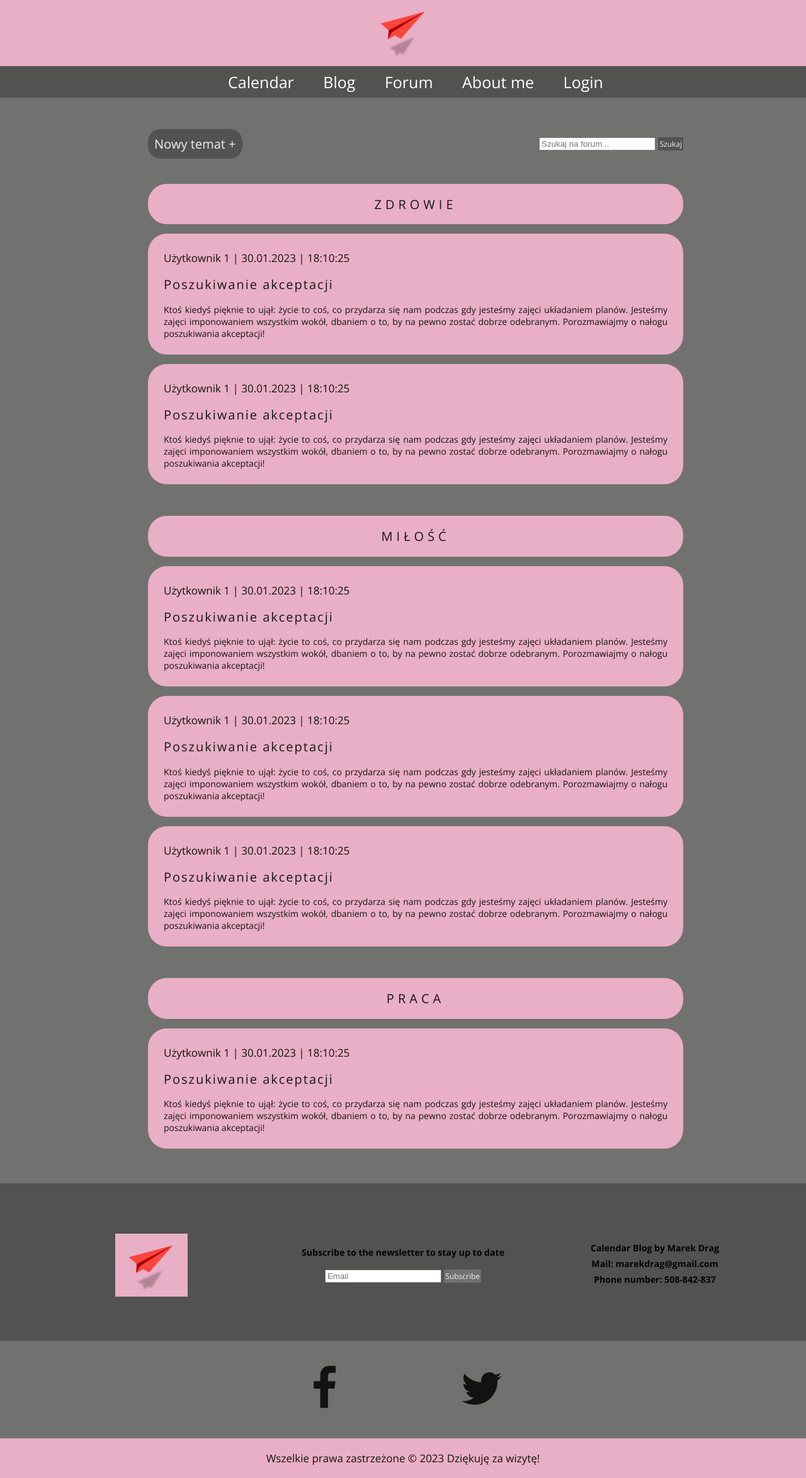
After one commit to UserMarekDrag/menstrual-calendar, a Django app: template blog/templates/blog/forum_list.html in a window 1280 px wide. The commit adds this page. Shown: the whole page at 63% size. Run offline with Django 4.2, Linux system fonts and the light colour scheme; the template is opened without the code that fills it, so the values that code supplies are empty.

Commit message:
Added new HTML template and CSS style to forum main page
New style to forum page was added in main.css file.

```diff
--- /dev/null
+++ b/blog/templates/blog/forum_list.html
@@ -0,0 +1,238 @@
+<!DOCTYPE html>
+<html lang="pl">
+<html>
+    <head>
+        <meta charset="utf-8">
+        <title>Calendar blog</title>
+        <meta name="author" content="Marek Drąg">
+
+        <meta http-equiv="X-Ua-Compatible" content="IE=edge,chrome=1">
+
+        <link rel="stylesheet" href="main.css">
+	    <link rel="stylesheet" href="css/fontello.css">
+        <link href="https://fonts.googleapis.com/css?family=Open+Sans:400,700&amp;subset=latin-ext" rel="stylesheet">
+	    <link href="https://fonts.googleapis.com/css?family=Open+Sans:400,700&amp;subset=latin-ext" rel="stylesheet">
+
+
+    </head>
+    <body>
+        <header>
+            <div class="logo">
+
+                <div class="logoimg">
+
+                        <a href="#"><img src="img/logo_sqer.png"></a>
+
+                </div>
+            </div>
+
+            <nav id="topnav">
+
+                <ul class="menu">
+                        <li><a href="index.html">Calendar</a></li>
+                        <li><a href="#">Blog</a></li>
+                        <li><a href="#">Forum</a></li>
+                        <li><a href="#">About me</a></li>
+                        <li><a href="#">Login</a></li>
+                </ul>
+            </nav>
+        </header>
+
+        <div class="container-forum">
+            <div class="forum">
+                <main>
+
+                    <header>
+
+                         <div class="new-forum-post">
+
+                            <a href="#" class="botton-new-post">Nowy temat +</a>
+
+                        </div>
+
+                        <div class="search-forum">
+
+                            <input type="search" name="search" placeholder="Szukaj na forum...">
+                            <a href="#" class="botton-search">Szukaj</a>
+
+                        </div>
+
+                        <div style="clear: both;"></div>
+
+                    </header>
+
+                    <article>
+
+                        <section>
+
+                            <header>
+
+                                <div class="details-forum">
+                                    <h2>ZDROWIE</h2>
+                                </div>
+
+                            </header>
+
+                            <div class="post-forum">
+
+                                <div class="details-forum-post">
+                                    <p>Użytkownik 1 | 30.01.2023 | 18:10:25</p>
+                                </div>
+
+                                <div class="post-forum-txt">
+                                    <h2>Poszukiwanie akceptacji</h2>
+                                    <p>Ktoś kiedyś pięknie to ujął: życie to coś, co przydarza się nam podczas gdy jesteśmy zajęci układaniem planów. Jesteśmy zajęci imponowaniem wszystkim wokół, dbaniem o to, by na pewno zostać dobrze odebranym. Porozmawiajmy o nałogu poszukiwania akceptacji!</p>
+                                </div>
+
+                            </div>
+
+                            <div class="post-forum">
+
+                                <div class="details-forum-post">
+                                    <p>Użytkownik 1 | 30.01.2023 | 18:10:25</p>
+                                </div>
+
+                                <div class="post-forum-txt">
+                                    <h2>Poszukiwanie akceptacji</h2>
+                                    <p>Ktoś kiedyś pięknie to ujął: życie to coś, co przydarza się nam podczas gdy jesteśmy zajęci układaniem planów. Jesteśmy zajęci imponowaniem wszystkim wokół, dbaniem o to, by na pewno zostać dobrze odebranym. Porozmawiajmy o nałogu poszukiwania akceptacji!</p>
+                                </div>
+
+                            </div>
+
+                        </section>
+                        <section>
+
+                            <header>
+
+                                <div class="details-forum">
+                                    <h2>MIŁOŚĆ</h2>
+                                </div>
+
+                            </header>
+
+                            <div class="post-forum">
+
+                                <div class="details-forum-post">
+                                    <p>Użytkownik 1 | 30.01.2023 | 18:10:25</p>
+                                </div>
+
+                                <div class="post-forum-txt">
+                                    <h2>Poszukiwanie akceptacji</h2>
+                                    <p>Ktoś kiedyś pięknie to ujął: życie to coś, co przydarza się nam podczas gdy jesteśmy zajęci układaniem planów. Jesteśmy zajęci imponowaniem wszystkim wokół, dbaniem o to, by na pewno zostać dobrze odebranym. Porozmawiajmy o nałogu poszukiwania akceptacji!</p>
+                                </div>
+
+                            </div>
+
+                            <div class="post-forum">
+
+                                <div class="details-forum-post">
+                                    <p>Użytkownik 1 | 30.01.2023 | 18:10:25</p>
+                                </div>
+
+                                <div class="post-forum-txt">
+                                    <h2>Poszukiwanie akceptacji</h2>
+                                    <p>Ktoś kiedyś pięknie to ujął: życie to coś, co przydarza się nam podczas gdy jesteśmy zajęci układaniem planów. Jesteśmy zajęci imponowaniem wszystkim wokół, dbaniem o to, by na pewno zostać dobrze odebranym. Porozmawiajmy o nałogu poszukiwania akceptacji!</p>
+                                </div>
+
+                            </div>
+
+                            <div class="post-forum">
+
+                                <div class="details-forum-post">
+                                    <p>Użytkownik 1 | 30.01.2023 | 18:10:25</p>
+                                </div>
+
+                                <div class="post-forum-txt">
+                                    <h2>Poszukiwanie akceptacji</h2>
+                                    <p>Ktoś kiedyś pięknie to ujął: życie to coś, co przydarza się nam podczas gdy jesteśmy zajęci układaniem planów. Jesteśmy zajęci imponowaniem wszystkim wokół, dbaniem o to, by na pewno zostać dobrze odebranym. Porozmawiajmy o nałogu poszukiwania akceptacji!</p>
+                                </div>
+
+                            </div>
+
+                        </section>
+                        <section>
+
+                            <header>
+
+                                <div class="details-forum">
+                                    <h2>PRACA</h2>
+                                </div>
+
+                            </header>
+
+                            <div class="post-forum">
+
+                                <div class="details-forum-post">
+                                    <p>Użytkownik 1 | 30.01.2023 | 18:10:25</p>
+                                </div>
+
+                                <div class="post-forum-txt">
+                                    <h2>Poszukiwanie akceptacji</h2>
+                                    <p>Ktoś kiedyś pięknie to ujął: życie to coś, co przydarza się nam podczas gdy jesteśmy zajęci układaniem planów. Jesteśmy zajęci imponowaniem wszystkim wokół, dbaniem o to, by na pewno zostać dobrze odebranym. Porozmawiajmy o nałogu poszukiwania akceptacji!</p>
+                                </div>
+
+                            </div>
+
+                        </section>
+
+                    </article>
+                </main>
+            </div>
+        </div>
+
+        <footer>
+
+            <div class="contact-conteiner">
+
+                <div class="contact">
+
+                    <div class="logo-contact">
+
+                        <img src="img/logo_sqer.png">
+
+                    </div>
+
+                    <div class="email">
+
+                        <h5>Subscribe to the newsletter to stay up to date</h5>
+                        <input type="email" name="email" placeholder="Email">
+                        <a href="#" class="botton">Subscribe</a>
+
+                    </div>
+
+                    <div class="information">
+
+                        <h5>Calendar Blog by Marek Drag</h5>
+                        <h5>Mail: marekdrag@gmail.com</h5>
+                        <h5>Phone number: 508-842-837</h5>
+
+                    </div>
+
+                    <div style="clear:both"></div>
+                </div>
+            </div>
+
+            <div class="socials">
+
+                <div class="socialdivs">
+
+                    <div class="fb">
+                        <i class="icon-facebook"></i>
+                    </div>
+
+                    <div class="tw">
+                        <i class="icon-twitter"></i>
+                    </div>
+
+                    <div style="clear:both"></div>
+                </div>
+            </div>
+
+            <div class="info">
+                Wszelkie prawa zastrzeżone &copy; 2023 Dziękuję za wizytę!
+            </div>
+
+        </footer>
+
+    </body>
+</html>
--- a/blog/templates/blog/main.css
+++ b/blog/templates/blog/main.css
@@ -133,7 +133,6 @@ h1
     display: inline-block;
 	width: 450px;
 	font-size: 14px;
-
 }
 
 h2
@@ -222,11 +221,6 @@ h2
 	background-color: #e9afc6;
 }
 
-footer
-{
-
-}
-
 .socials
 {
 	text-align: center;
@@ -310,8 +304,6 @@ footer
 	margin-top: auto;
 	margin-left: auto;
 	margin-top: 0;
-
-
 }
 
 .comments h1
@@ -320,15 +312,12 @@ footer
 	margin-top: 0;
 }
 
-
-
 .comment
 {
 	background-color: #717270;
 	padding: 10px;
 	margin-top: auto;
 	margin-left: auto;
-
 }
 
 .comment img
@@ -348,7 +337,6 @@ footer
 	float: left;
 	padding: 10px;
 	padding-top: 10px;
-
 }
 
 .east
@@ -366,7 +354,6 @@ footer
 .east h2
 {
 	font-weight: 600;
-
 }
 
 .east ul
@@ -378,3 +365,112 @@ footer
 {
 	margin-bottom: 5px;
 }
+
+.container-forum
+{
+	background-color: #717270;
+	margin-left: auto;
+	margin-right: auto;
+	width: 850px;
+	text-align: center;
+	margin-top: 20px;
+	margin-bottom: 20px;
+}
+
+.forum
+{
+	width: 850px;
+	padding: 20px;
+}
+
+.new-forum-post
+{
+	margin-top: 20px;
+	float: left;
+	width: 200px;
+	text-align: left;
+}
+
+.botton-new-post
+{
+	background-color: #525350;
+	padding: 10px;
+	color: #efefef;
+	font-size: 20px;
+	text-decoration: none;
+	border-radius: 20px;
+	min-width: 200px;
+    margin-top: 20px;
+}
+
+.botton-new-post:hover
+{
+	background-color: #5d5e5b;
+}
+
+.search-forum
+{
+	float: left;
+	margin-top: 20px;
+	width: 650px;
+	text-align: right;
+}
+
+.botton-search
+{
+	background-color: #525350;
+	padding: 2px;
+	color: #efefef;
+	font-size: 12px;
+	text-decoration: none;
+	border-radius: 0px;
+	min-width: 200px;
+    margin-top: 20px;
+}
+
+.botton-search:hover
+{
+	background-color: #5d5e5b;
+}
+
+.details-forum
+{
+	background-color: #e9afc6;
+	padding-top: 2px;
+	padding-bottom: 2px;
+	text-align: center;
+	margin-top: 50px;
+	border-radius: 30px;
+	margin-bottom: 15px;
+}
+
+.details-forum h2
+{
+	letter-spacing: 6px;
+}
+
+.post-forum
+{
+	background-color: #e9afc6;
+	padding-left: 25px;
+	padding-right: 25px;
+	padding-top: 10px;
+	padding-bottom: 10px;
+	text-align: justify;
+	margin-bottom: 15px;
+	border-radius: 30px;
+}
+
+.post-forum-txt
+{
+    width: 800px;
+	font-size: 14px;
+}
+
+h2
+{
+	letter-spacing: 2px;
+    font-size: 20px;
+	font-weight: 400;
+	color: #151718
+}
--- a/blog/templates/blog/post_list.html
+++ b/blog/templates/blog/post_list.html
@@ -59,7 +59,7 @@
 
                             </header>
 
-                        <div class="entry">
+                            <div class="entry">
 
                                 <div class="entryimg">
                                     <img src="img/zdj_1.jpg" alt="Anthony de Mello">
```
